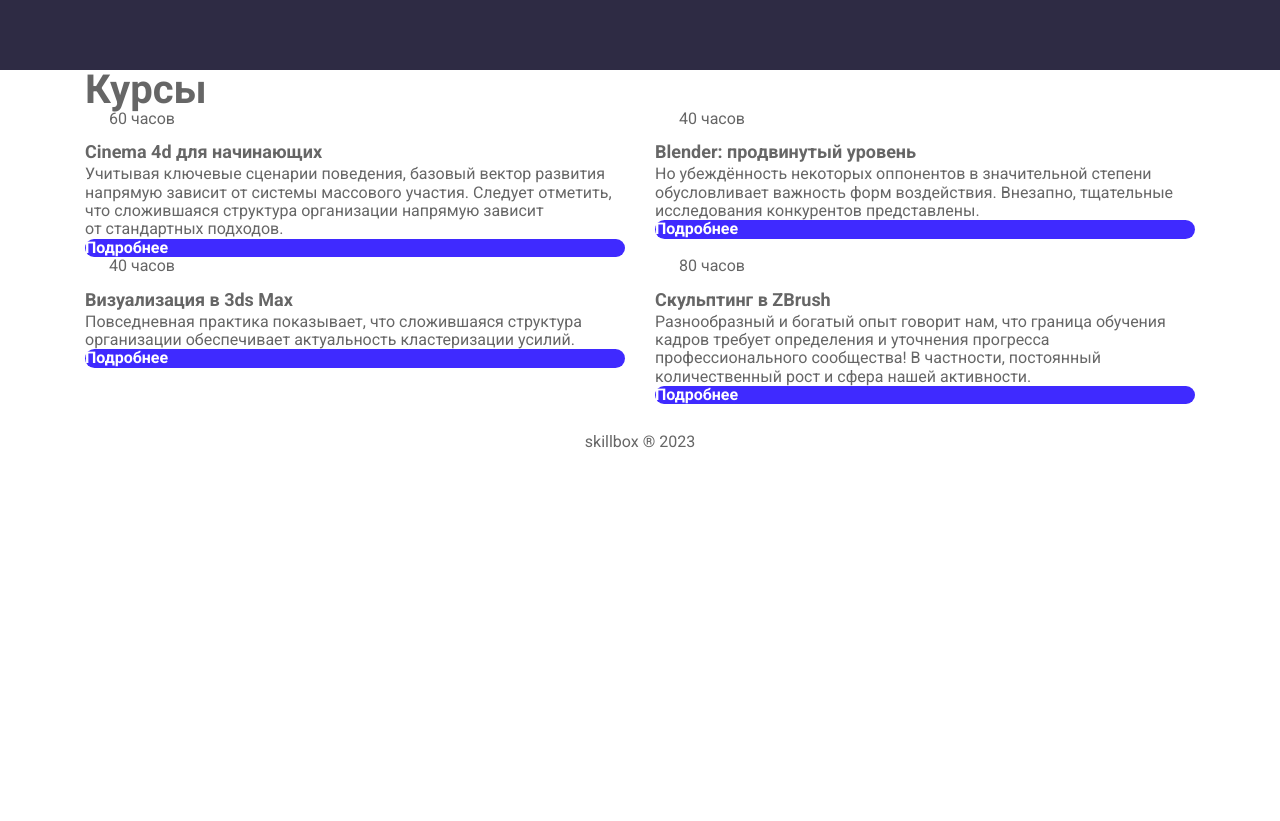
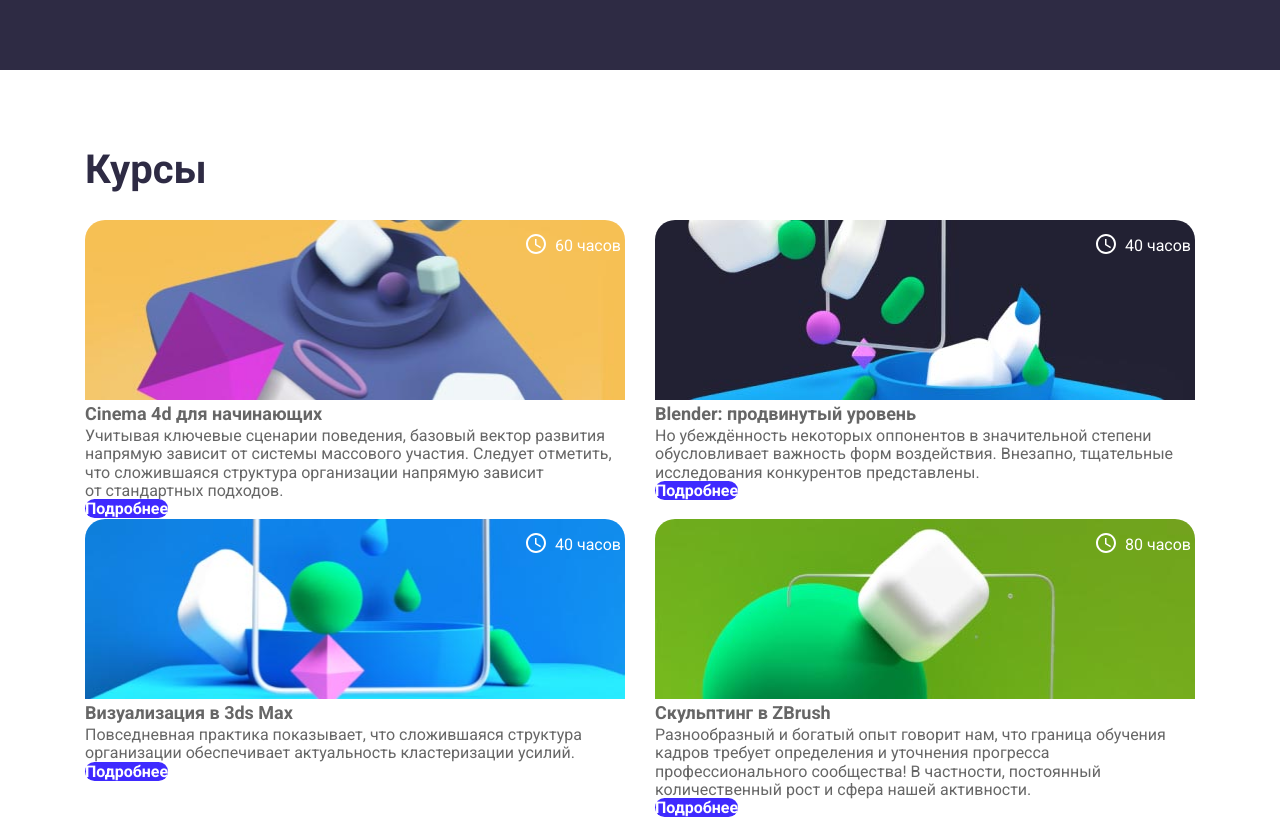
Before and after one commit to AbaevB/homework-grids, a plain HTML site: page index.html in a window 1280 px wide. Shown: the part 1663-2484 px from the top of the page. Before the commit the page ends 2114 px from the top, so only its background shows below. Drawn offline with Linux system fonts and the light colour scheme.

Commit message:
course-card__top

```diff
--- a/css/style.css
+++ b/css/style.css
@@ -84,8 +84,8 @@
 }
 
 .button-link {
-  display: flex;
-  align-items: center;
+  /*display: flex;
+  align-items: center;*/
   border-radius: 20px;
   color: var(--color-white);
   background-color: var(--brand-color);
@@ -159,8 +159,12 @@
 }
 
 .section-hero__link {
-  width: 270px;
-  height: 69px;
+  /*width: 270px;
+  /*height: 69px;
+  padding-left: 75px;
+  padding-right: 75px;*/
+  padding-top: 24px;
+  padding-bottom: 24px;
   padding-left: 75px;
   padding-right: 75px;
   font-size: 18px;
@@ -267,3 +271,60 @@
   color: var(--color-third);
   line-height: 150%;
 }
+
+/*--------------------------COURSES--------------------------*/
+
+.section-courses  {
+  padding-top: 80px;
+  padding-bottom: 80px;
+}
+
+.section-courses__title {
+  padding-bottom: 30px;
+  color: var(--color-accent);
+}
+
+.courses-card__top  {
+  position: relative;
+  width: 100%;
+  height: 180px;
+  border-radius: 20px 20px 0 0;
+  overflow: hidden;
+  color: var(--color-white);
+  background-size: cover;
+  background-position: center;
+  background-repeat: no-repeat;
+}
+
+.courses-card__top_1  {
+  background-image: url("../img/card-1.jpg");
+}
+
+.courses-card__top_2  {
+  background-image: url("../img/card-2.jpg");
+}
+
+.courses-card__top_3  {
+  background-image: url("../img/card-3.jpg");
+}
+
+.courses-card__top_4  {
+  background-image: url("../img/card-4.jpg");
+}
+
+.courses-card__time {
+  position: absolute;
+  top: 12px;
+  right: 4px;
+  align-items: center;
+}
+
+.time-text  {
+  font-size: 16px;
+  line-height: 18px;
+}
+
+.clock-icon {
+  flex-shrink: 0;
+  margin-right: 7px;
+}
```
